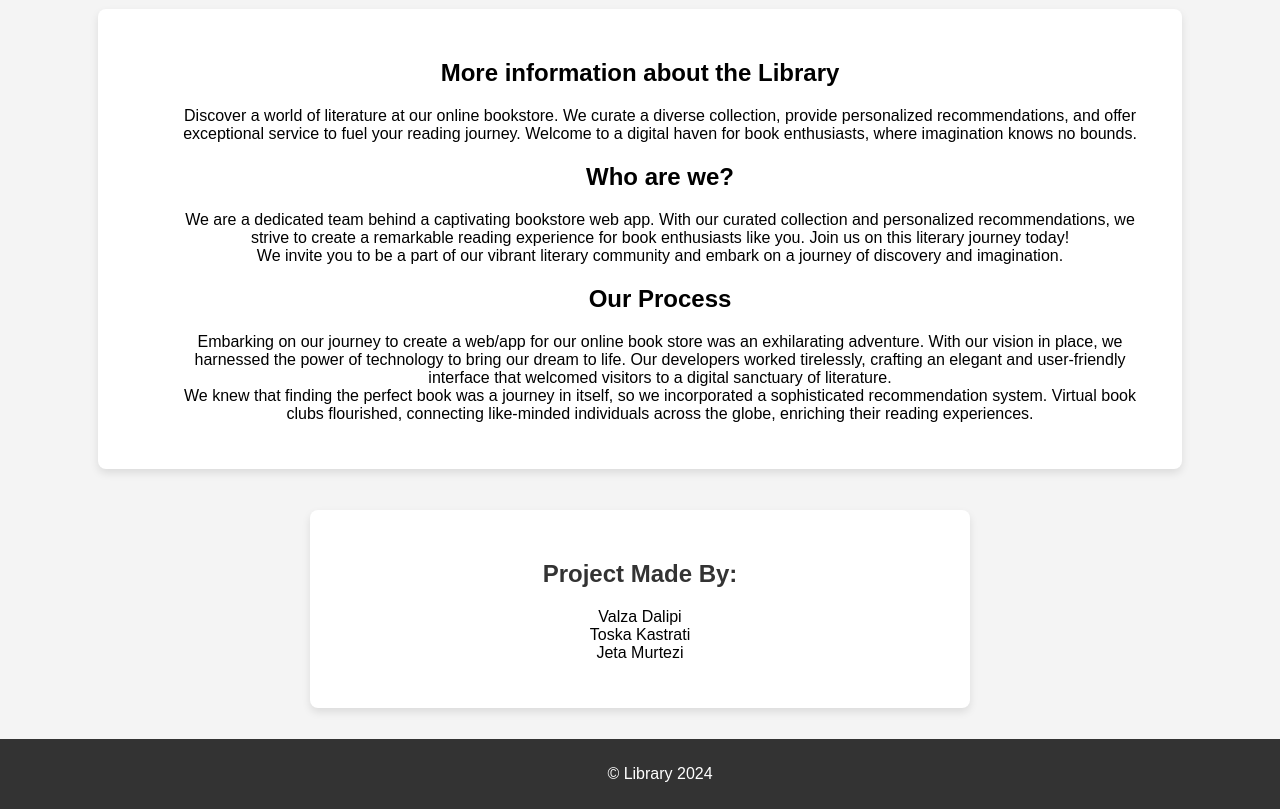
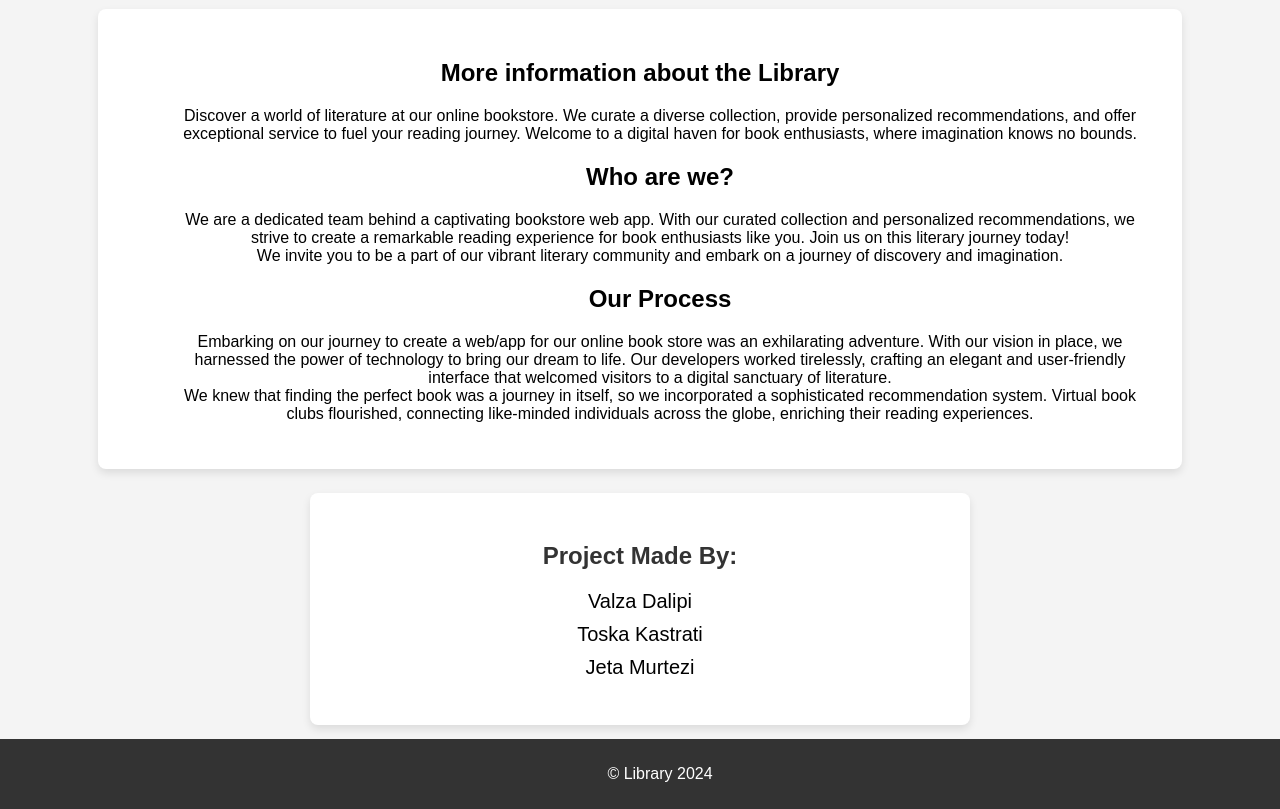
Before and after one commit to valzza/library, a PHP site: page /aboutus.html in a window 1280 px wide. Shown: the part 91-900 px from the top of the page. Run offline with PHP 8.4, Linux system fonts and the light colour scheme.

Commit message:
Update style.css

```diff
--- a/style.css
+++ b/style.css
@@ -231,6 +231,10 @@ textarea {
     list-style: none;
     padding: 0;
   }
+  .aboutus-info li {
+    font-size: 20px;
+    margin: 10px 0;
+  }
 
   /* Footer */
   footer {
```
